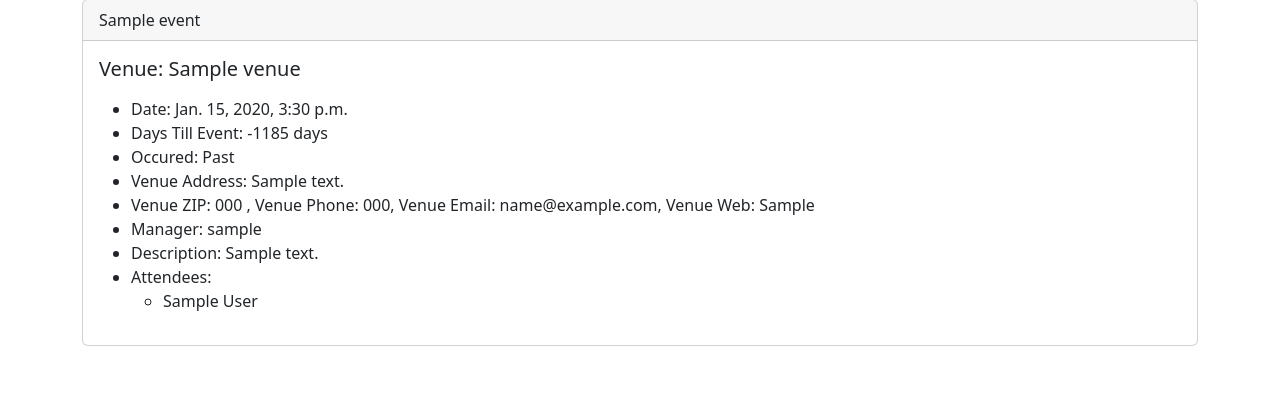
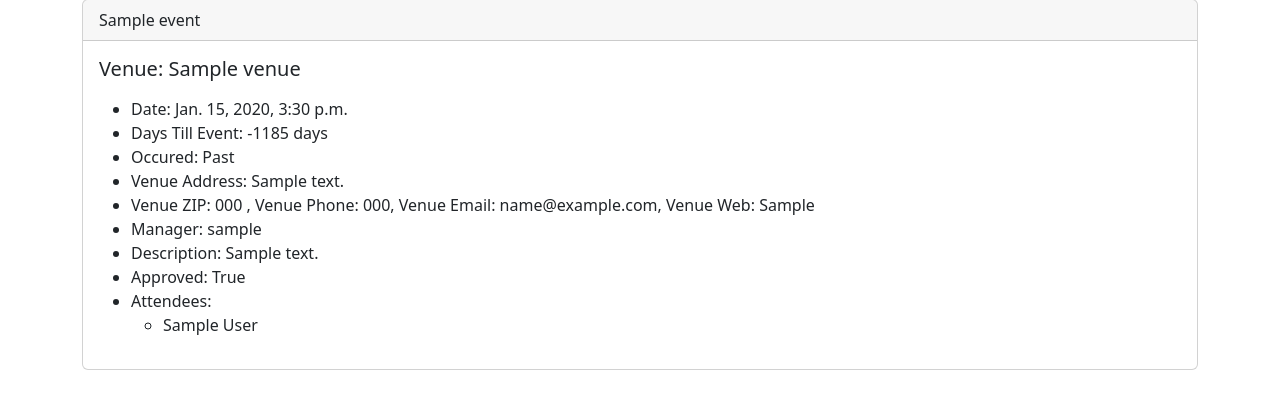
Before and after one commit to MUHAMMAD-NIYAS-P/Codemywednesdays, a Django app: page /events in a window 1280 px wide. Shown: the part 161-570 px from the top of the page. Run offline with Django 4.2, Linux system fonts and the light colour scheme; tables that the repository leaves empty hold one stand-in row (values such as "Sample post").

Commit message:
commit 41 vid 42 (Event Approval)

```diff
--- a/events/admin.py
+++ b/events/admin.py
@@ -21,7 +21,7 @@ class VenueAdmin(admin.ModelAdmin):
 
 @admin.register(Event)
 class EventAdmin(admin.ModelAdmin):
-    fields = (('name', 'venue'), 'event_date', 'description', 'manager')
+    fields = (('name', 'venue'), 'event_date', 'description', 'manager', 'approved')
     list_display = ('name', 'event_date', 'venue')
     list_filter = ('event_date', 'venue')
     ordering = ('event_date',)
--- a/events/models.py
+++ b/events/models.py
@@ -34,6 +34,7 @@ class Event(models.Model):
     manager = models.ForeignKey(User, blank=True, null=True, on_delete=models.SET_NULL)
     description = models.TextField()
     attendees = models.ManyToManyField(MyClubUser, blank=True)
+    approved = models.BooleanField('Approved', default=False)
 
     def __str__(self):
         return self.name
--- a/events/templates/events/event_list.html
+++ b/events/templates/events/event_list.html
@@ -6,6 +6,7 @@
     <br>
 
     {% for event in event_list %}
+    {% if event.approved %}
 
         <div class="card">
             <div class="card-header">
@@ -25,6 +26,7 @@
                         </li>
                         <li>Manager: {{ event.manager }} </li>
                         <li>Description: {{ event.description }}</li>
+                        <li>Approved: {{ event.approved }}</li>
                         <li>Attendees: <br>
                             <ul>
                                 {% for user in event.attendees.all %}
@@ -47,6 +49,7 @@
             {% endif %}
         </div>
         <br>
+    {% endif %}
     {% endfor %}
 
 {% endblock %}
```
Also changed, not shown: events/migrations/0006_event_approved.py (added).
